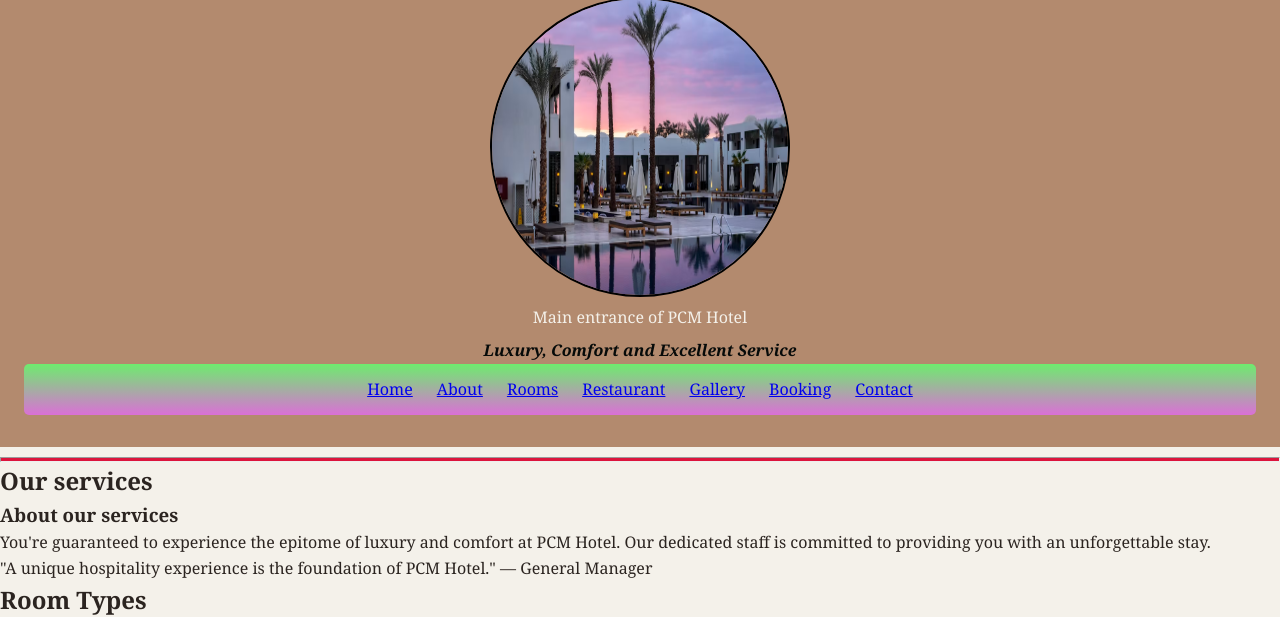
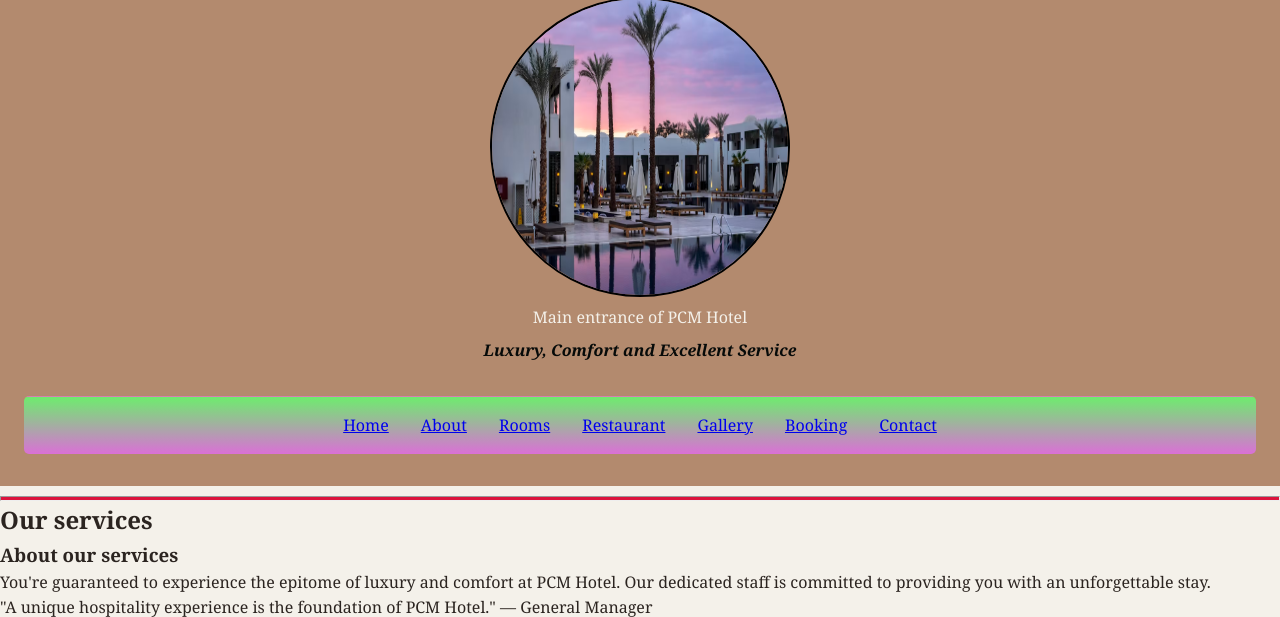
Before and after one commit to putcode677/html-_tags, a plain HTML site: page index.html in a window 1280 px wide. Shown: the part 115-732 px from the top of the page. Drawn offline with Linux system fonts and the light colour scheme.

Commit message:
navigation bar styling

```diff
--- a/style.css
+++ b/style.css
@@ -40,7 +40,16 @@ hr        {
             background-color: crimson;
             margin-top: 10px;
         }
-        img{
+img       {
             border: 2px solid black;
             border-radius: 50%;
         }
+nav {
+    margin-top: 2rem;
+    padding: 1rem 0;
+    border-top: 1px solid rgba(200, 162, 90, 0.3);
+    display: flex;
+    flex-wrap: wrap;
+    justify-content: center;
+    gap: 2rem;
+}
```
